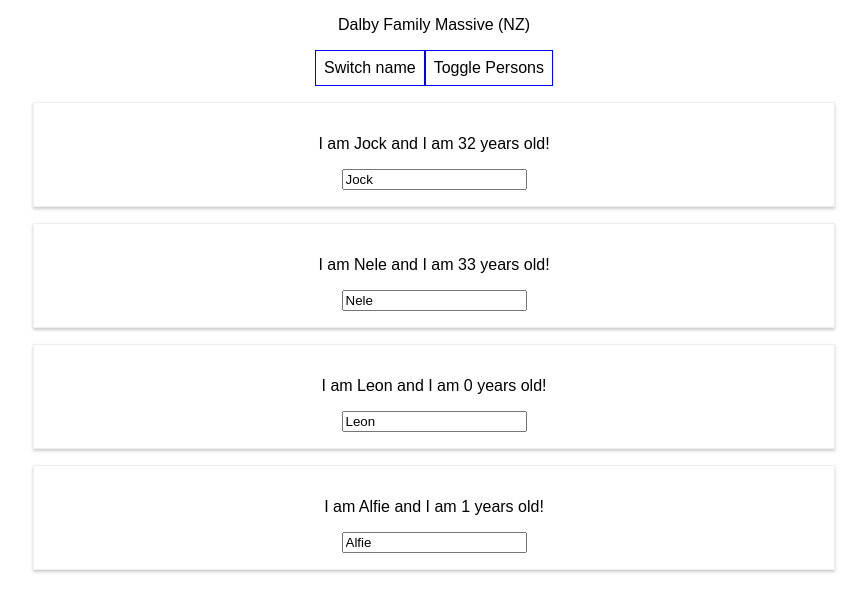
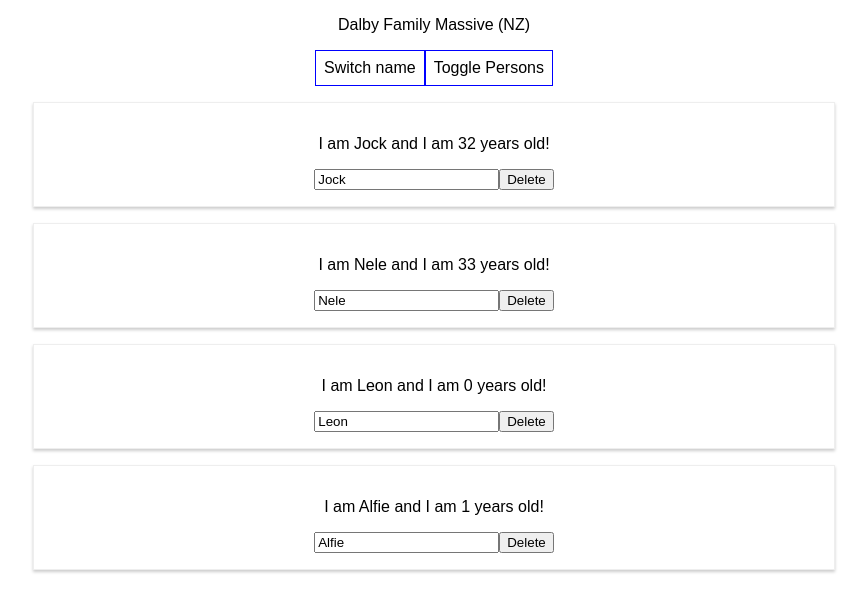
Before and after one commit to jock-dalby/react-complete-guide, a React (Create React App) app: page / in a window 1280 px wide. Both pictures are taken after a click on the button "Toggle Persons". Shown: the top 612 px of the page, without its empty margins (206-1073 px from the left). Built offline with nearby package versions, Linux system fonts and the light colour scheme.

Commit message:
add deletePersonHandler method

```diff
--- a/src/App.js
+++ b/src/App.js
@@ -20,6 +20,14 @@ class App extends Component {
         { name: newName, age: 1 }
       ]
     });
+  }
+
+  deletePersonHandler = (index) => {
+    const persons = this.state.persons;
+    persons.splice(index, 1);
+    this.setState({
+      persons
+    })
   }
 
   nameChangedHandler = (event) => {
@@ -57,14 +65,13 @@ class App extends Component {
       persons = (
         <div>
           {
-            this.state.persons.map((el, i) => {
-              return (
-                <Person name={el.name}
-                  age={el.age}
-                  key={i}
-                  index={i}
-                  nameChangedHandler={this.nameChangedHandler} />
-              )
+            this.state.persons.map((person, i) => {
+              return <Person name={person.name}
+                age={person.age}
+                key={i}
+                index={i}
+                deletePersonHandler={this.deletePersonHandler.bind(this, i)}
+                nameChangedHandler={this.nameChangedHandler} />
             })
           }
         </div>
--- a/src/Person/Person.js
+++ b/src/Person/Person.js
@@ -10,6 +10,7 @@ const person = (props) => {
                 name={props.index}
                 value={props.name}
                 onChange={props.nameChangedHandler}/>
+            <button onClick={props.deletePersonHandler}>Delete</button>
         </div>
     )
 }
```
